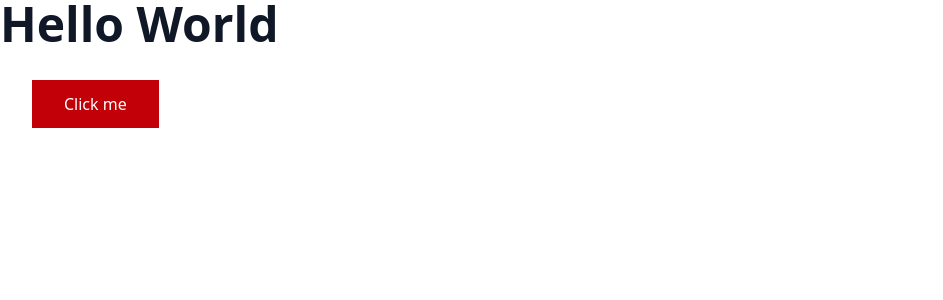
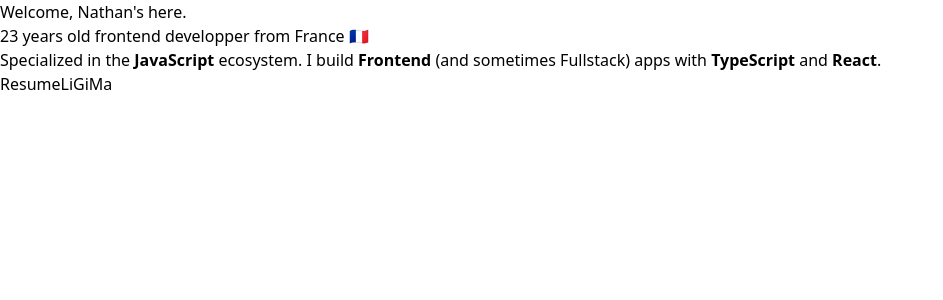
Before and after one commit to nathanEvrardDaCunha/portfolio-v1, a React (Vite) app: page / in a window 1280 px wide. Shown: the top 300 px of the page, without its empty margins (0-943 px from the left). Built offline with nearby package versions, Linux system fonts and the light colour scheme.

Commit message:
feat: create Home page with draft of hero content

```diff
--- a/src/App.tsx
+++ b/src/App.tsx
@@ -1,14 +1,9 @@
-import TestButton from './components/TestButton';
+// import TestButton from './components/TestButton';
+
+import Home from './pages/Home';
 
 function App() {
-    // TODO: Use proper html semantic structure with <h1>, <h2>...
-    return (
-        <>
-            <h1 className="text-5xl font-extrabold text-gray-900">Hello World</h1>
-
-            <TestButton className="mt-8 ml-8">Click me</TestButton>
-        </>
-    );
+    return <Home />;
 }
 
 export default App;
--- /dev/null
+++ b/src/pages/Home.tsx
@@ -0,0 +1,10 @@
+import HomeHero from './HomeHero';
+
+const Home = () => {
+    // TODO: Use proper html semantic structure with <h1>, <h2>...
+    // TODO: Make sure there is no language (ex: grammatical) errors/mistakes.
+
+    return <HomeHero />;
+};
+
+export default Home;
--- /dev/null
+++ b/src/pages/HomeHero.tsx
@@ -0,0 +1,36 @@
+const HomeHero = () => {
+    // TODO: Make strong word pop visually
+
+    return (
+        <section>
+            <h1>Welcome, Nathan's here.</h1>
+
+            <p>23 years old frontend developper from France 🇫🇷</p>
+
+            <p>
+                Specialized in the <strong>JavaScript</strong> ecosystem. I build <strong>Frontend</strong> (and
+                sometimes Fullstack) apps with <strong>TypeScript</strong> and <strong>React</strong>.
+            </p>
+
+            {/* TODO: Make this link look like a button. */}
+            {/* TODO: Redirect to a .pdf page where my resume reside. */}
+            {/* TODO: Create a resume without any job title but only the relevant informations. */}
+            {/* TODO: Add download icon to this button. */}
+            <a href="#">Resume</a>
+
+            {/* TODO: Redirect to my up to date LinkedIn page. */}
+            {/* TODO: TODO: Replace the link texts with the LinkedIn icon. */}
+            <a href="#">Li</a>
+
+            {/* TODO: Redirect to my up to date LinkedIn page. */}
+            {/* TODO: TODO: Replace the link texts with the Github icon. */}
+            <a href="#">Gi</a>
+
+            {/* TODO: Redirect to my up to date LinkedIn page. */}
+            {/* TODO: TODO: Replace the link texts with a mail icon. */}
+            <a href="#">Ma</a>
+        </section>
+    );
+};
+
+export default HomeHero;
```
